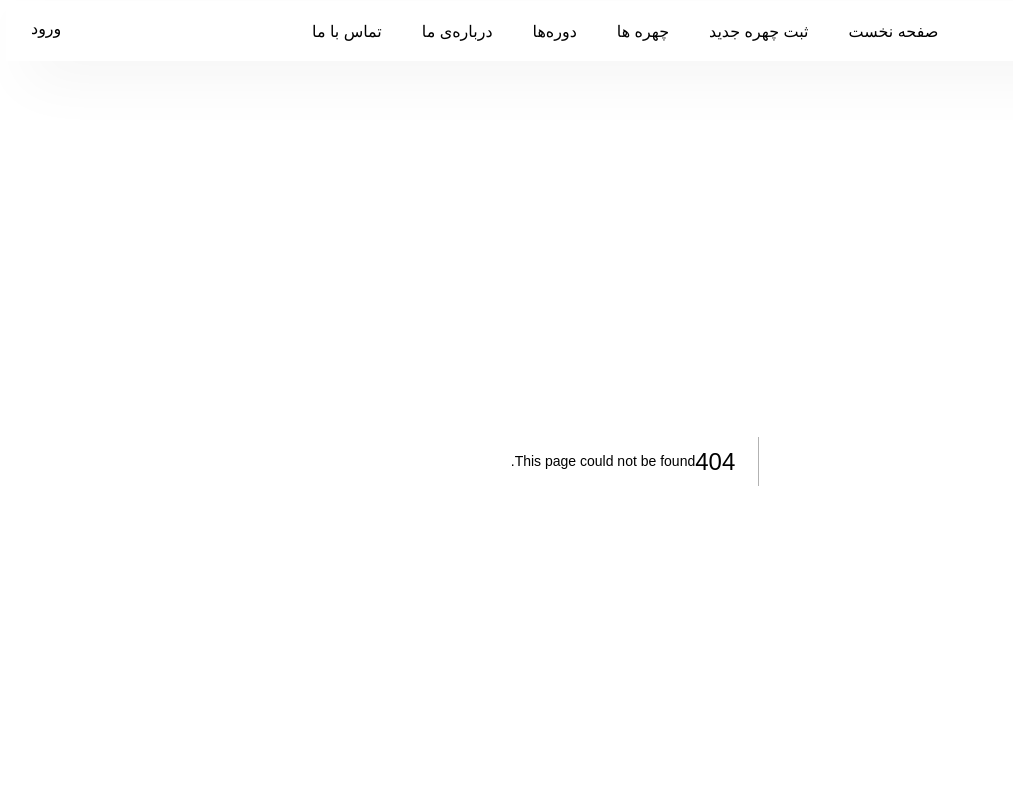
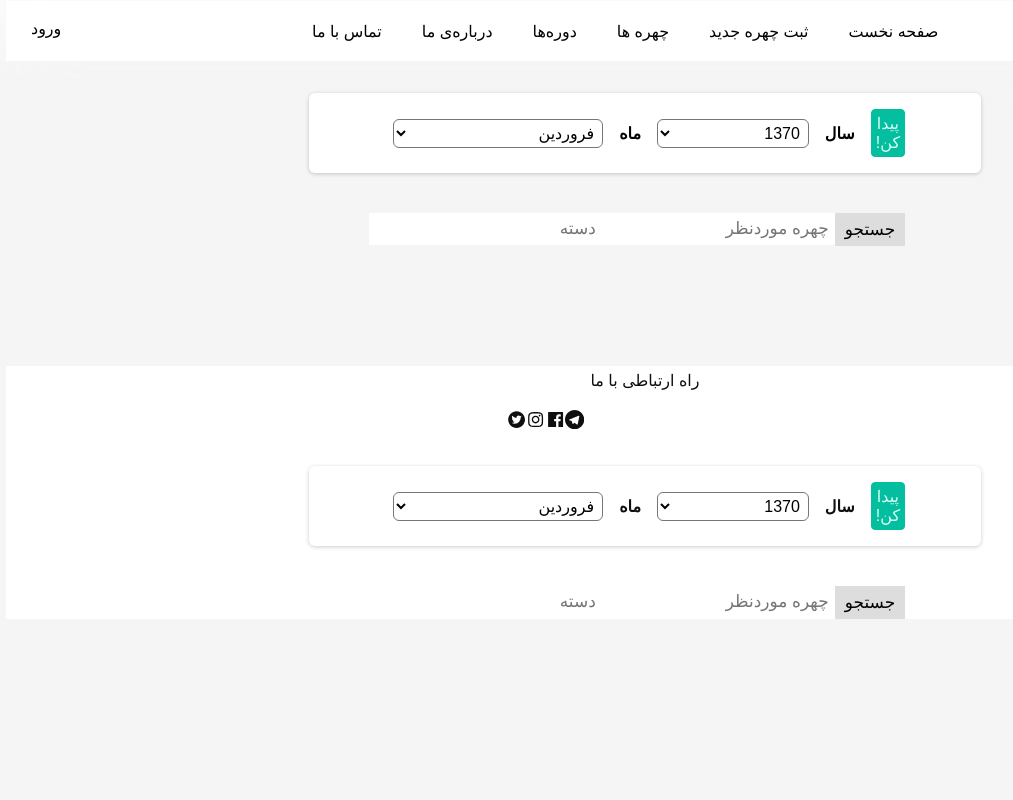
Before and after one commit to HasanAboee/uni_project, a Next.js app: page /search in a window 1280 px wide. Before the commit this address had no page. Shown: the top 800 px of the page, without its empty margins (116-1129 px from the left). Built offline with nearby package versions, Linux system fonts and the light colour scheme.

Commit message:
report has fixed

```diff
--- a/components/Lasting_Figuers/search.js
+++ b/components/Lasting_Figuers/search.js
@@ -1,5 +1,7 @@
 import styles from "./search.module.css";
 import { useRef } from "react";
+
+
 function FaceSearch(props) {
   const title = useRef();
   const face = useRef();
@@ -22,44 +24,39 @@ function FaceSearch(props) {
 export default FaceSearch;
 
 export function Report(props) {
-  const yearInputRef=useRef();
-const monthInputRef=useRef();
-function Submit(event){
-  event.preventDefault();
-  const selectedYear=yearInputRef.current.value;
-  const selectedMonth=monthInputRef.current.value;
-  props.onSearch(selectedYear,selectedMonth)
-}
+
+  const { onSubmit , setMonth, setYear, month, year } = props;
+
   return (
-    <form className={styles.form} onSubmit={Submit}>
+    <form className={styles.form} onSubmit={onSubmit}>
       <div className={styles.controls}>
         <div className={styles.control}>
-        <button>Find Event</button>
-          <label htmlFor="year">Year</label>
-          <select id="year" ref={yearInputRef}>
-            <option value="2021">2021</option>
-            <option value="2022">2022</option>
+        <button type="submit">پیدا کن!</button>
+          <label htmlFor="year">سال</label>
+          <select id="year" onChange={(e) => setYear(e.target.value)} value={year} >
+            <option value="1370">1370</option>
+            <option value="1320">1320</option>
+            <option value="1371">1371</option>
           </select>
         </div>
         <div className={styles.control}>
-          <label htmlFor="month">Month</label>
-          <select id="month" ref={monthInputRef}>
-            <option value="1">January</option>
-            <option value="2">February</option>
-            <option value="3">March</option>
-            <option value="4">April</option>
-            <option value="5">May</option>
-            <option value="6">Junr</option>
-            <option value="7">July</option>
-            <option value="8">August</option>
-            <option value="9">September</option>
-            <option value="10">October</option>
-            <option value="11">November</option>
-            <option value="12">December</option>
+          <label htmlFor="month">ماه</label>
+          <select id="month" onChange={(e) => setMonth(e.target.value)} value={month} >
+            <option value="1">فروردین</option>
+            <option value="2">اردیبهشت</option>
+            <option value="3">خرداد</option>
+            <option value="4">تیر</option>
+            <option value="5">مرداد</option>
+            <option value="6">شهریور</option>
+            <option value="7">مهر</option>
+            <option value="8">آبان</option>
+            <option value="9">آذر</option>
+            <option value="10">دی</option>
+            <option value="11">بهمن</option>
+            <option value="12">اسفند</option>
           </select>
         </div>
       </div>
-
     </form>
   );
 }
--- a/components/Layout/layout.js
+++ b/components/Layout/layout.js
@@ -15,6 +15,10 @@ function layout(props) {
   function findFaceHandler(title,face){
     const fullPath = `/faces/${title}/${face}`;
     router.push(fullPath);
+  }
+  function submitHandler(){
+    const fullPath = `/faces/${year}/${month}`
+    router.push(fullPath)
   }
   return (
     <div className={styles.wrapper}>
@@ -72,7 +76,7 @@ function layout(props) {
             <AiFillTwitterCircle />
           </div>
         </div>
-        <div><Report/></div>
+        <div><Report onSearch={submitHandler}/></div>
         <div><FaceSearch OnSearch={findFaceHandler}/></div>
       </div>
     </div>
--- a/components/Layout/layout.module.css
+++ b/components/Layout/layout.module.css
@@ -93,15 +93,11 @@
   height: 120px;
 }
 .icons{
-  height: 200px;
   display: flex;
   justify-content: space-between;
   padding:20px 700px 0px 700px;
   font-size:larger;
-}
-.icon:hover{
-  cursor: pointer;
-  color: red;
+
 }
 .contact{
   text-align: center;
--- a/dummy_data.js
+++ b/dummy_data.js
@@ -4,16 +4,16 @@ const DUMMY_DATA = [
     title: "سید علی ملک ‌حسینی",
     image: "/Malek_Hosseini.jpg",
     face: "چهره های ماندگار: پزشکی و علوم تجربی",
-    birthday: "روز تولد: 1310/5/16",
+    birthday: "1310-5-16",
     description:
       "جراح و عضو هیئت علمی دانشگاه علوم پزشکی شیراز است.او نخستین پیوند کبد در ایران از فرد زنده به زنده را انجام داد و به عنوان پدر پیوند کبد در ایران شناخته می‌شود. ملک‌حسینی انجام‌دهنده نخستین پیوند کبد در ایران، نخستین پیوند کبد از فرد زنده به فرد زنده در ایران و نخستین پیوند از یک کبد به دو نفر و همچنین بنیانگذار بخش پیوند اعضا بیمارستان نمازی و بیمارستان پیوند اعضا ابوعلی سینا است.",
   },
   {
     id: "fig2",
     title: "مجید سمیعی",
-    image: "samie.jpg",
+    image: "/samie.jpg",
     face: "چهره های ماندگار: پزشکی و علوم تجربی",
-    birthday: "روز تولد: 1316/3/29",
+    birthday: "1316-3-29",
 
     description:
       "پزشک و جراح مغز و اعصاب ایرانی است. او در حال حاضر ریاست بیمارستان خصوصی علوم عصبی هانوفر در آلمان را بر عهده دارد که خود بنیان‌گذار آن بوده‌است.",
@@ -22,18 +22,18 @@ const DUMMY_DATA = [
   {
     id: "fig6",
     title: "باقر آیت‌الله‌زاده شیرازی",
-    image: "shirazi.jpg",
+    image: "/shirazi.jpg",
     face: "چهره های ماندگار: مهندسی",
-    birthday: "روز تولد: 1315/6/1",
+    birthday: "1315-6-1",
     description:
       "معمار، مرمت‌گر، استاد دانشگاه، چهره ماندگار عرصه معماری، حفاظت و مرمت بناهای تاریخی ایران و عضو پیوسته فرهنگستان هنر جمهوری اسلامی ایران بود.او به عنوان بنیان‌گذار مرمت علمی بناها، محوطه‌ها و بافت‌های تاریخی در ایران و از بنیان‌گذاران سازمان میراث فرهنگی کشور شناخته میشود.",
   },
   {
     id: "fig5",
     title: "مرتضی سهرابی",
-    image: "sohrabi.jpg",
+    image: "/sohrabi.jpg",
     face: "چهره های ماندگار: مهندسی",
-    birthday: "روز تولد: 1324/4/15",
+    birthday: "1324-4-15",
     dead: "",
     description:
       "استاد مهندسی شیمی و به عنوان چهرهٔ ماندگار رشتهٔ مهندسی شیمی در سال ۱۳۸۰ برگزیده شد. دکتر مرتضی سهرابی از اعضای پیوسته فرهنگستان علوم جمهوری اسلامی ایران بود.",
@@ -41,8 +41,9 @@ const DUMMY_DATA = [
   {
     id: "fig3",
     title: "محمدحسین ماندگار",
-    image: "figure3.jpg",
-    face: "",
+    image: "/figure3.jpg",
+    birthday: "1333-6-16",
+    face: "چهره های ماندگار: پزشکی و علوم تجربی",
     description:
       "دکتر ماندگار از چهره های ماندگار مهارت در جراحی پیوند قلب را در سال‌های متمادی و در شهرهای مختلف دنیا به‌دست آورد.وی این دوره را ابتدا در سال۱۹۸۸ درلوزان، سپس در سال۱۹۹۰ در پاریس و بعد در سال ۱۹۹۱ در لندنو در نهایت در سال ۱۹۹۲ در وین گذراند",
     isFeatured: true,
@@ -50,15 +51,17 @@ const DUMMY_DATA = [
   {
     id: "fig4",
     title: "سید محمود دعایی",
-    birthday: "روز تولد: 1320/1/30",
+    birthday: "1320-1-30",
     knowledge: "تحصیلات: حوزه علمیه قم",
-    image: "figure1.jpg",
-    face: "",
+    image: "/figure1.jpg",
+    face: "چهره های ماندگار: روحانی و سیاسی",
     description:
       "اصغر صوفی: نه در حرف و شعار که در عمل به ملزومات میانه‌روی، عقلانیت و اعتدال پایبند است؛نامش با روزنامه «اطلاعات» پیوند خورده است و نام این روزنامه هم با نام وی. سیدمحمود دعایی،بهترین توصیف را درباره خود بیان می‌کند: «من دیرپاترین مسئولی هستم که در این نظام تمل شدم.",
     isFeatured: false,
   },
 ];
+export default DUMMY_DATA;
+
 export function getFiguere() {
   return DUMMY_DATA.filter((figure) => figure.isFeatured);
 }
@@ -73,3 +76,30 @@ export function getFilteredFaces(title = "", face = "") {
     (el) => el.title.includes(title) && el.face.includes(face)
   );
 }
+export function getFilteredDate(dateFilter) {
+  const { year, month } = dateFilter;
+  let filteredFaces = DUMMY_DATA.filter((face) => {
+    const DateBirth = new Date(face.birthday);
+    return (
+      DateBirth.getFullYear() === year && DateBirth.getMonth() === month - 1
+    );
+  });
+  return filteredFaces;
+}
+
+
+export function readDataFromLocalStorage (setData) {
+  const data = JSON.parse(localStorage.getItem('data'))
+  if (data) {
+    setData(data)
+  }
+}
+
+export function addDataToLocalStorage (new_data_to_add , setData) {
+  const data = JSON.parse(localStorage.getItem('data'))
+  if (data) {
+    const new_data = [...data , new_data_to_add]
+    setData(new_data)
+    localStorage.setItem('data' , JSON.stringify(new_data))
+  }
+}
--- a/pages/Login_form/login.js
+++ b/pages/Login_form/login.js
@@ -1,6 +1,8 @@
 import { Fragment } from "react";
 import styles from "./login.module.css";
 function Login() {
+
+
   return (
     <div className={styles.login_page}>
     <div className={styles.form}>
@@ -10,10 +12,10 @@ function Login() {
           <p>لطفا نام کاربری و کلمه عبور خود را وارد نمایید.</p>
         </div>
       </div>
-      <form className={styles.login_form}>
+      <form className={styles.login_form} >
         <input type="text" placeholder="نام کاربری"/>
         <input type="password" placeholder="کلمه عبور"/>
-        <button>login</button>
+        <button>ورود</button>
         <p className={styles.message}>ثبت نام نکرده اید؟<a href="#">ایجاد حساب کاربری</a></p>
       </form>
     </div>
--- a/pages/form.js
+++ b/pages/form.js
@@ -6,7 +6,7 @@ function NewForm() {
   return (
     <section>
       <h1>اضافه کردن چهره جدید</h1>
-      <Form onAddFace={AddHandler} />
+      <Form  />
     </section>
   );
 }
--- /dev/null
+++ b/pages/search.js
@@ -0,0 +1,57 @@
+import { Fragment, useEffect, useState } from "react";
+import FaceSearch, { Report } from "../components/Lasting_Figuers/search";
+
+import FigureItems from "../components/Lasting_Figuers/Figure_items";
+import { readDataFromLocalStorage } from "../dummy_data";
+function Search() {
+  const [DUMMY_DATA , setDUMMY_DATA] = useState([])
+  const [month, setMonth] = useState();
+  const [year, setYear] = useState();
+  const [data, setData] = useState([]);
+
+   function onSubmit(e) {
+    e.preventDefault();
+
+    const FilteredData = DUMMY_DATA.filter((el) => {
+      let birth = el.birthday.split("-");
+      if (month && year) {
+        if (month === birth[1] && year === birth[0]) return el;
+      }
+      if (month) {
+        if (month === birth[1]) return el;
+      }
+      if (year) {
+        if (year === birth[0]) return el;
+      }
+    });
+    setData(FilteredData);
+  }
+
+  useEffect(() => {
+    readDataFromLocalStorage(setDUMMY_DATA)
+  },[])
+
+  return (
+    <Fragment>
+      <Report
+        onSubmit={onSubmit}
+        setMonth={setMonth}
+        setYear={setYear}
+        month={month}
+        year={year}
+      />
+      <FaceSearch />
+      {data.map((figure) => (
+        <FigureItems
+          key={figure.id}
+          id={figure.id}
+          title={figure.title}
+          face={figure.face}
+          image={figure.image}
+          description={figure.description}
+        />
+      ))}
+    </Fragment>
+  );
+}
+export default Search;
--- a/styles/globals.css
+++ b/styles/globals.css
@@ -1,4 +1,7 @@
-
+@font-face {
+  font-family: persian;
+  src: url("/fonts/persian/BNazanin.tft");
+}
 
 body {
 
```
Also changed, not shown: components/form/form.js (+12 -3 lines), pages/_app.js (+13 -0 lines), pages/faces/[...slug].js (+7 -1 lines), pages/index.js (+7 -2 lines), public/fonts/persian/BNazanin.ttf (added), public/fonts/persian/BNaznnBd.ttf (added).
